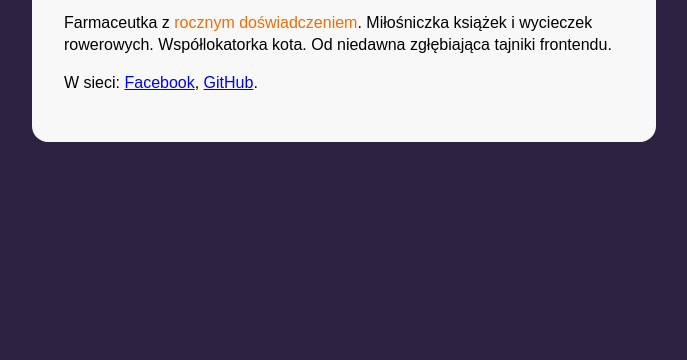
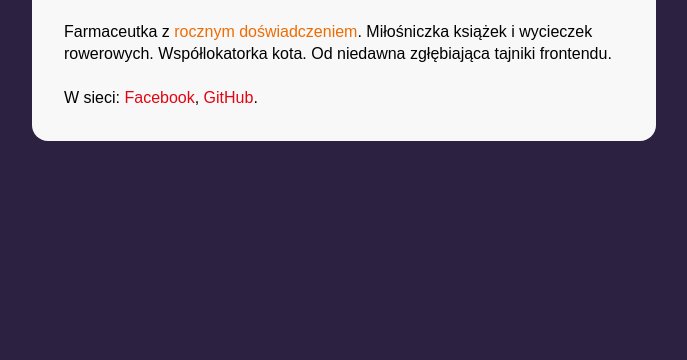
Before and after one commit to justynadec/business-card, a plain HTML site: page index.html in a window 1280 px wide. Shown: the part 440-800 px from the top of the page, without its empty margins (296-983 px from the left). Drawn offline with Linux system fonts and the light colour scheme.

Commit message:
person content styles

```diff
--- a/index.html
+++ b/index.html
@@ -19,13 +19,13 @@
           <h1 class="person__name">Justyna Dec</h1>
           <p class="person__position">pharmacist / junior fronted developer</p>
         </header>
-        <p class="person__description">
+        <p class="person__description person__description--with-margin">
           Farmaceutka z <strong class="special">rocznym doświadczeniem</strong>. Miłośniczka książek i wycieczek
           rowerowych. Współlokatorka kota. Od niedawna zgłębiająca tajniki
           frontendu.
         </p>
         <p class="person__description">
-            W sieci: <a class="personal__link" href="#">Facebook</a>, <a class="personal__link" href="#">GitHub</a>.
+            W sieci: <a class="person__link" href="#">Facebook</a>, <a class="person__link" href="#">GitHub</a>.
         </p>
       </article>
     </main>
--- a/style.css
+++ b/style.css
@@ -24,12 +24,19 @@ body {
 .person__description {
     font-size: 16px;
     line-height: 22px;
+    margin: 0px;
+}
+.person__description--with-margin {
+margin-bottom: 22px;
 }
 .person__name {
 font-size: 36px;
 margin: 0px;
 font-weight: normal;
 
+}
+.person__info {
+    margin-bottom: 24px;
 }
 .person__picture {
     height: 120px;
@@ -46,3 +53,7 @@ font-weight: normal;
     color: #ED6D05;
     font-weight: normal;
 }
+.person__link {
+    color: #E20613;
+    text-decoration: none;
+}
```
